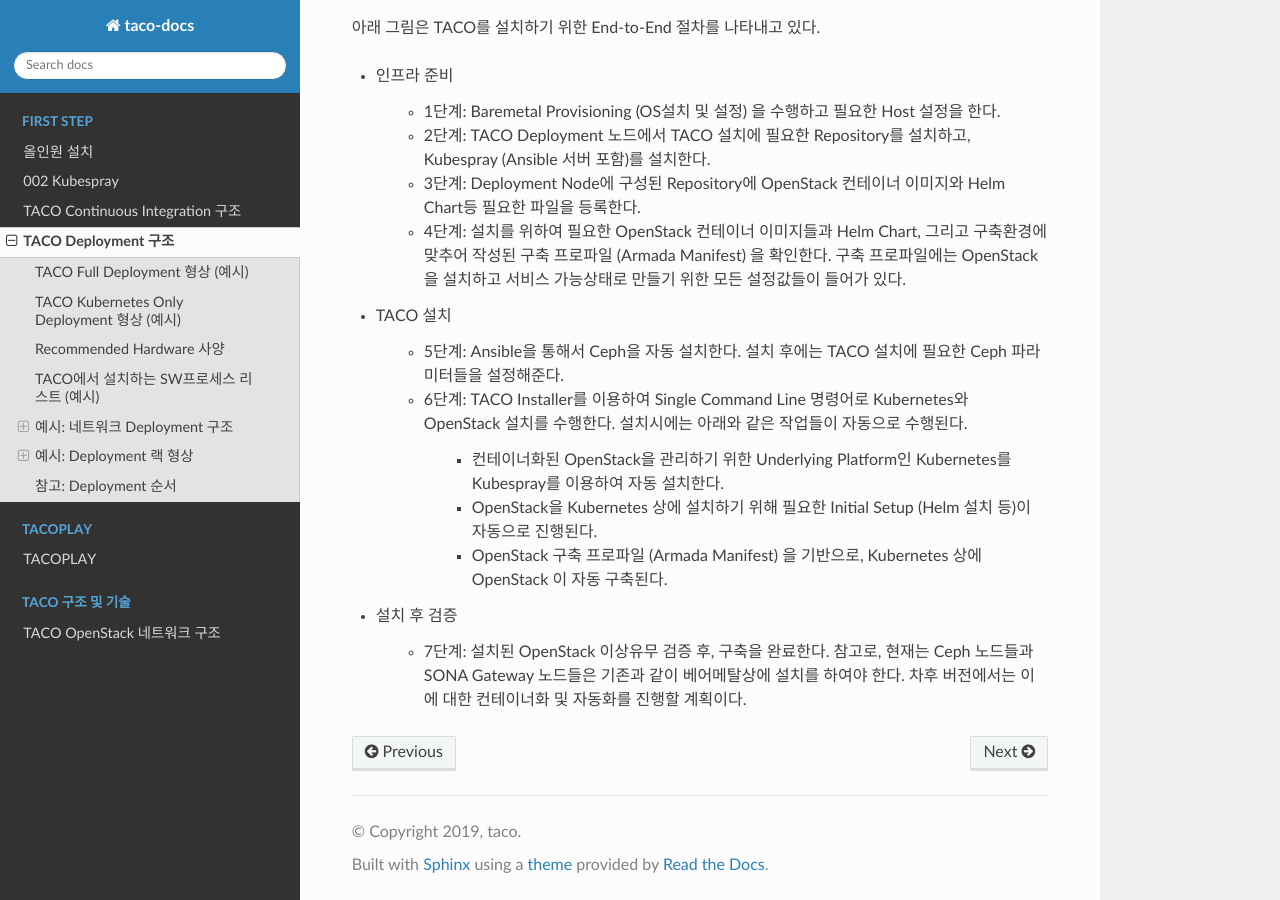
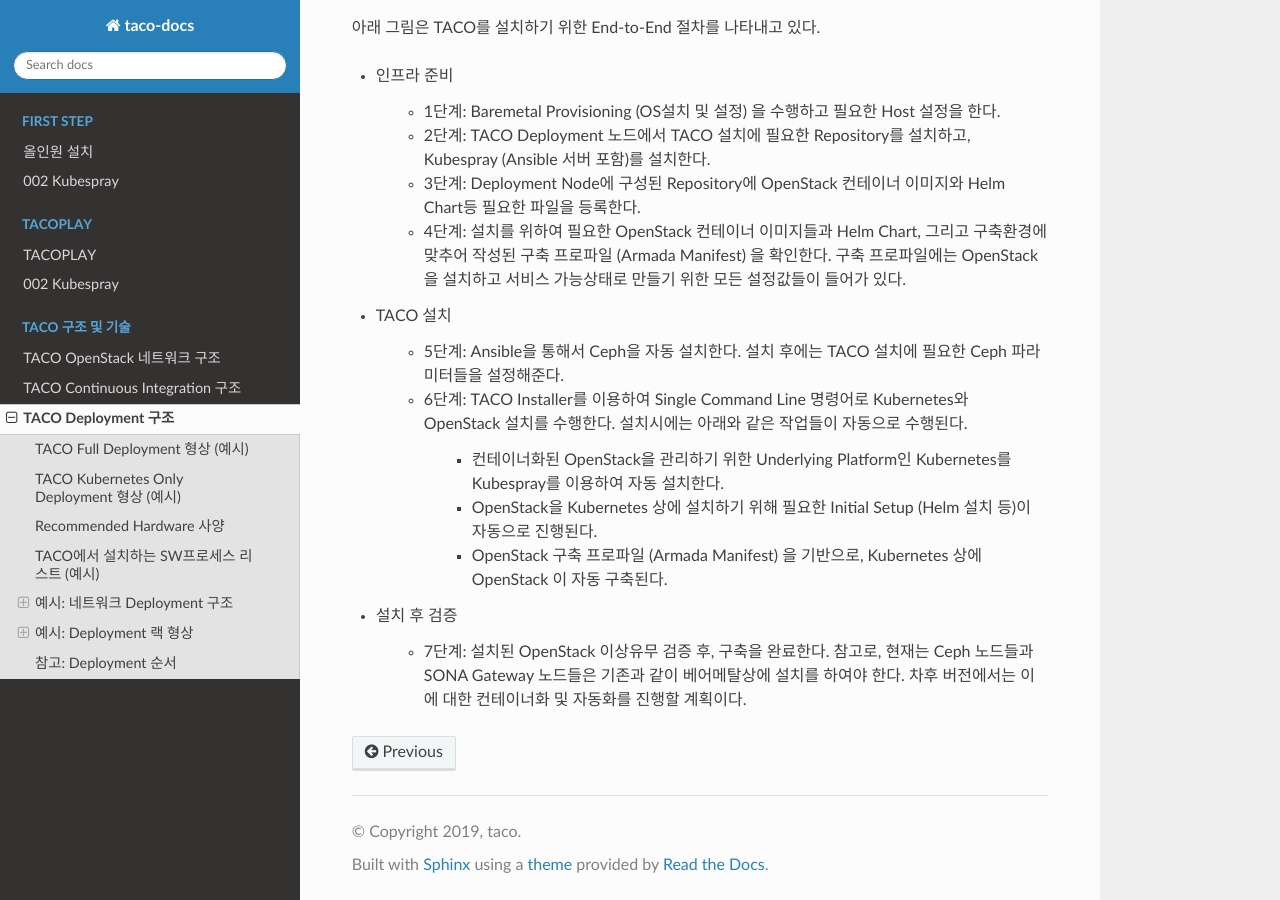
Before and after one commit to openinfradev/taco-docs, a Sphinx documentation site: the page built from docs/source/architecture/taco-deployment-architecture.rst, in a window 1280 px wide and 900 px high, scrolled down 10459 px. Built offline with Sphinx 7.4.7 and the Read the Docs theme 2.0.0, drawn with Linux system fonts in a browser that asks for light colours.

Commit message:
reflect PR comment

```diff
--- a/docs/source/index.rst
+++ b/docs/source/index.rst
@@ -21,6 +19,7 @@
    :caption: TACOPLAY
 
    tacoplay/tacoplay.rst
+   tacoplay/kubespray.rst
 
 
 .. toctree::
```
Also changed, not shown: other parts of docs/source/index.rst (+0 -2 lines), docs/source/architecture/_static/1-rack-diagram.png (renamed from docs/source/taco-architecture/_static/1-rack-diagram.png), docs/source/architecture/_static/CI_pipeline_new.png (renamed from docs/source/taco-architecture/_static/CI_pipeline_new.png), docs/source/architecture/_static/cabeling.png (renamed from docs/source/taco-architecture/_static/cabeling.png), docs/source/architecture/_static/host-interface.png (renamed from docs/source/taco-architecture/_static/host-interface.png), docs/source/architecture/_static/rack-diagram.png (renamed from docs/source/taco-architecture/_static/rack-diagram.png), docs/source/architecture/_static/recommended-hardware.csv (renamed from docs/source/taco-architecture/_static/recommended-hardware.csv), docs/source/architecture/_static/taco-diagram-only-deploy.png (renamed from docs/source/taco-architecture/_static/taco-diagram-only-deploy.png), docs/source/architecture/_static/taco-external-network.png (renamed from docs/source/taco-architecture/_static/taco-external-network.png), docs/source/architecture/_static/taco-provider-network.png (renamed from docs/source/taco-architecture/_static/taco-provider-network.png), docs/source/architecture/_static/taco_diagram.png (renamed from docs/source/taco-architecture/_static/taco_diagram.png), docs/source/architecture/taco-continuous-integration.rst (renamed from docs/source/taco-architecture/taco-continuous-integration.rst), docs/source/architecture/taco-deployment-architecture.rst (renamed from docs/source/taco-architecture/taco-deployment-architecture.rst).
